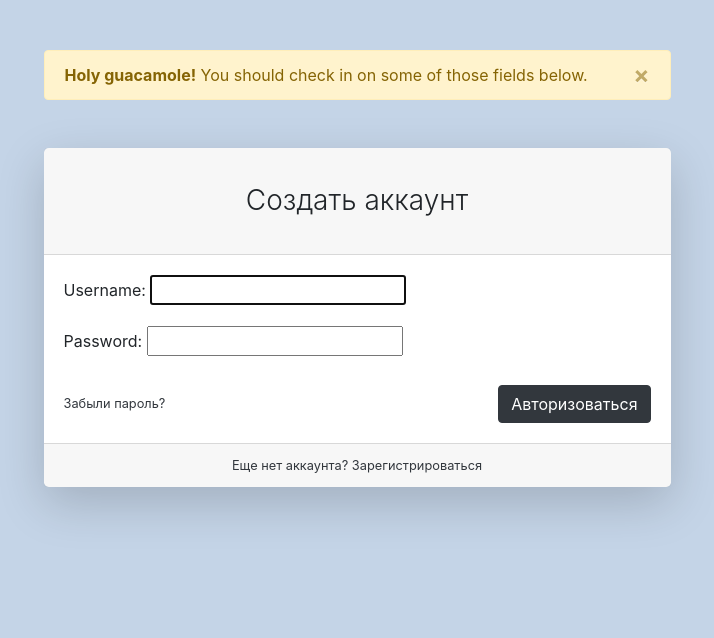
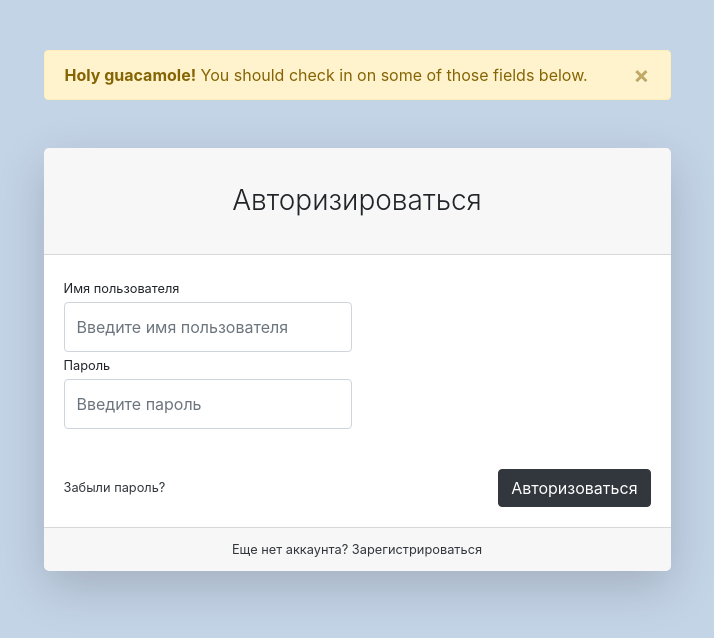
Before and after one commit to sh1nkey/online-store, a Django app: page /users/login/ in a window 1280 px wide. Shown: the top 638 px of the page, without its empty margins (283-997 px from the left). Run offline with Django 3.2, Linux system fonts and the light colour scheme; some libraries are stand-ins or nearby versions.

Commit message:
fixed login templates

```diff
--- a/store/users/forms.py
+++ b/store/users/forms.py
@@ -1,7 +1,15 @@
 from django.contrib.auth.forms import AuthenticationForm
+from django import forms
 
 from users.models import User
 class UserLoginForm(AuthenticationForm):
+    username = forms.CharField(widget=forms.TextInput(attrs={
+        'class' : 'form-control py-4', 'placeholder' : 'Введите имя пользователя'
+    }))
+
+    password = forms.CharField(widget=forms.PasswordInput(attrs={
+        'class': 'form-control py-4', 'placeholder': 'Введите пароль'
+    }))
     class Meta():
         model = User
         fields = ['username', 'password']
--- a/store/users/templates/users/login.html
+++ b/store/users/templates/users/login.html
@@ -13,36 +13,35 @@
                             </button>
                         </div>
                         <div class="card shadow-lg border-0 rounded-lg mt-5">
-                            <div class="card-header"><h3 class="text-center font-weight-light my-4">Создать аккаунт</h3>
+                            <div class="card-header"><h3 class="text-center font-weight-light my-4">Авторизироваться</h3>
                             </div>
                             <div class="card-body">
                                 <form action="{%url 'users:login' %}" method="post">
-                                    {{ form.as_p }}
-<!--                                    <div class="form-row">-->
-<!--                                        <div class="col-md-6">-->
-<!--                                            <label class="small mb-1" for="inputUsername">Имя пользователя</label>-->
-<!--                                            <input class="form-control py-4" id="inputUsername" type="text"-->
-<!--                                                   aria-describedby="usernameHelp"-->
-<!--                                                   placeholder="Введите имя пользователя"/>-->
-<!--                                        </div>-->
-<!--                                    </div>-->
-<!--                                    <div class="form-row">-->
-<!--                                        <div class="col-md-6">-->
-<!--                                            <div class="form-group">-->
-<!--                                                <label class="small mb-1" for="inputPassword">Пароль</label>-->
-<!--                                                <input class="form-control py-4" id="inputPassword" type="password"-->
-<!--                                                       placeholder="Введите пароль"/>-->
-<!--                                            </div>-->
-<!--                                        </div>-->
+                                    {% csrf_token %}
+                                    <div class="form-row">
+                                        <div class="col-md-6">
+                                            <label class="small mb-1" for="{{ form.username.id_for_label }}">Имя
+                                                пользователя</label>
+                                            {{ form.username }}
+                                        </div>
+                                    </div>
+                                    <div class="form-row">
+                                        <div class="col-md-6">
+                                            <div class="form-group">
+                                                <label class="small mb-1" for="{{ form.password.id_for_label }}">Пароль</label>
+                                                {{ form.password }}
 
-<!--                                    </div>-->
+                                            </div>
+                                        </div>
+
+                                    </div>
 <!--                                    <div class="form-group mt-4 mb-0">-->
 <!--                                        <input class="btn btn-primary btn-block" type="submit" value="Войти">-->
 <!--                                    </div>-->
                                     <div class="form-group d-flex align-items-center justify-content-between mt-4 mb-0">
                                         <a class="small" href="#">Забыли пароль?</a>
                                         <input class="btn btn-primary" type="submit" value="Авторизоваться">
-                                        </div>
+                                    </div>
 
                                 </form>
                             </div>
--- a/store/users/views.py
+++ b/store/users/views.py
@@ -1,5 +1,6 @@
-from django.shortcuts import render
+from django.shortcuts import render,HttpResponseRedirect
 from django.contrib import auth
+from django.urls import reverse
 # Create your views here.
 from users.models import User
 from users.forms import UserLoginForm
@@ -13,6 +14,7 @@ def login(request):
             user = auth.authenticate(username=username, password=password)
             if user:
                 auth.login(request, user)
+                return HttpResponseRedirect(reverse('index'))
     else:
         form = UserLoginForm()
     context = {'form': UserLoginForm()}
```
Also changed, not shown: store/db.sqlite3.
